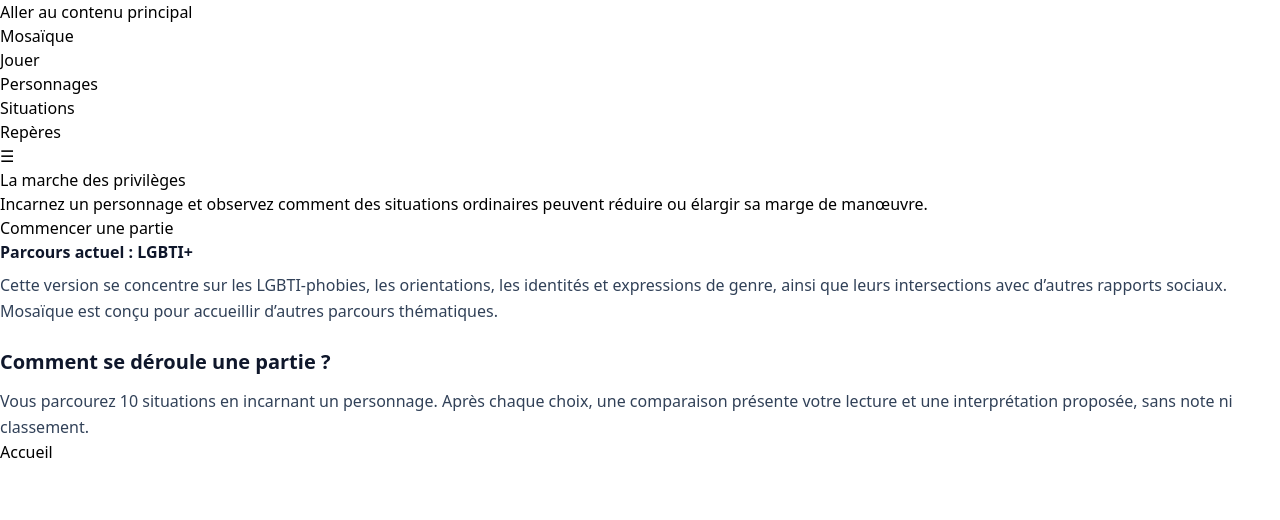
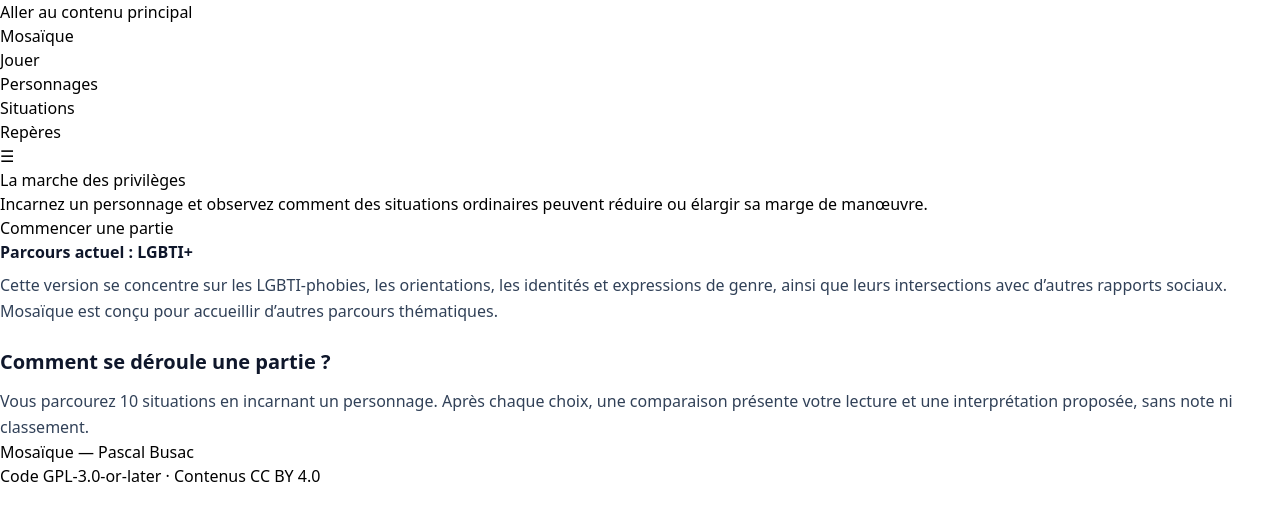
Before and after one commit to bupas860/mosaique, a React (Vite) app: page / in a window 1280 px wide. Shown: the top 520 px of the page. Built offline with nearby package versions, Linux system fonts and the light colour scheme.

Commit message:
Affiche auteur et licences dans le pied de page public

```diff
--- a/src/components/public/PublicFrame.tsx
+++ b/src/components/public/PublicFrame.tsx
@@ -92,7 +92,20 @@
         </div>
       </header>
       <div id="main-content" className="public-content" tabIndex={-1}>{children}</div>
-      <footer className={`public-footer${eleaPresentation ? " public-footer--elea" : ""}`}>{eleaPresentation ? <span>{PUBLIC_BRAND}</span> : <a href={HOME_HASH}>Accueil</a>}</footer>
+      <footer className={`public-footer${eleaPresentation ? " public-footer--elea" : ""}`}>
+        {eleaPresentation ? (
+          <span>{PUBLIC_BRAND}</span>
+        ) : (
+          <div className="public-footer__inner">
+            <p><a href={HOME_HASH}>{PUBLIC_BRAND}</a> — Pascal Busac</p>
+            <p>
+              Code <a rel="license" href="https://www.gnu.org/licenses/gpl-3.0.html">GPL-3.0-or-later</a>
+              {" · "}
+              Contenus <a rel="license" href="https://creativecommons.org/licenses/by/4.0/">CC BY 4.0</a>
+            </p>
+          </div>
+        )}
+      </footer>
     </div>
   );
 }
```
